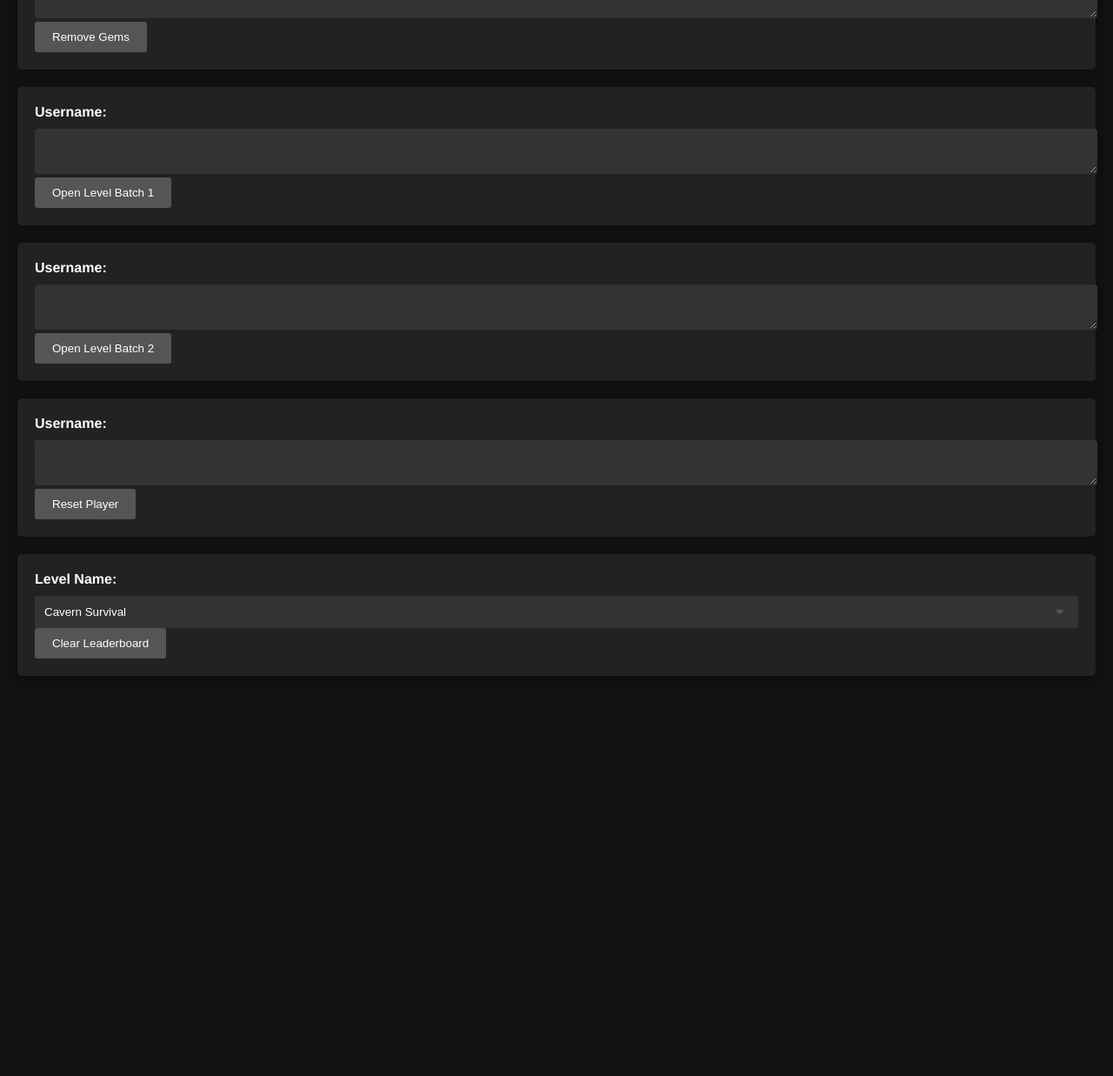
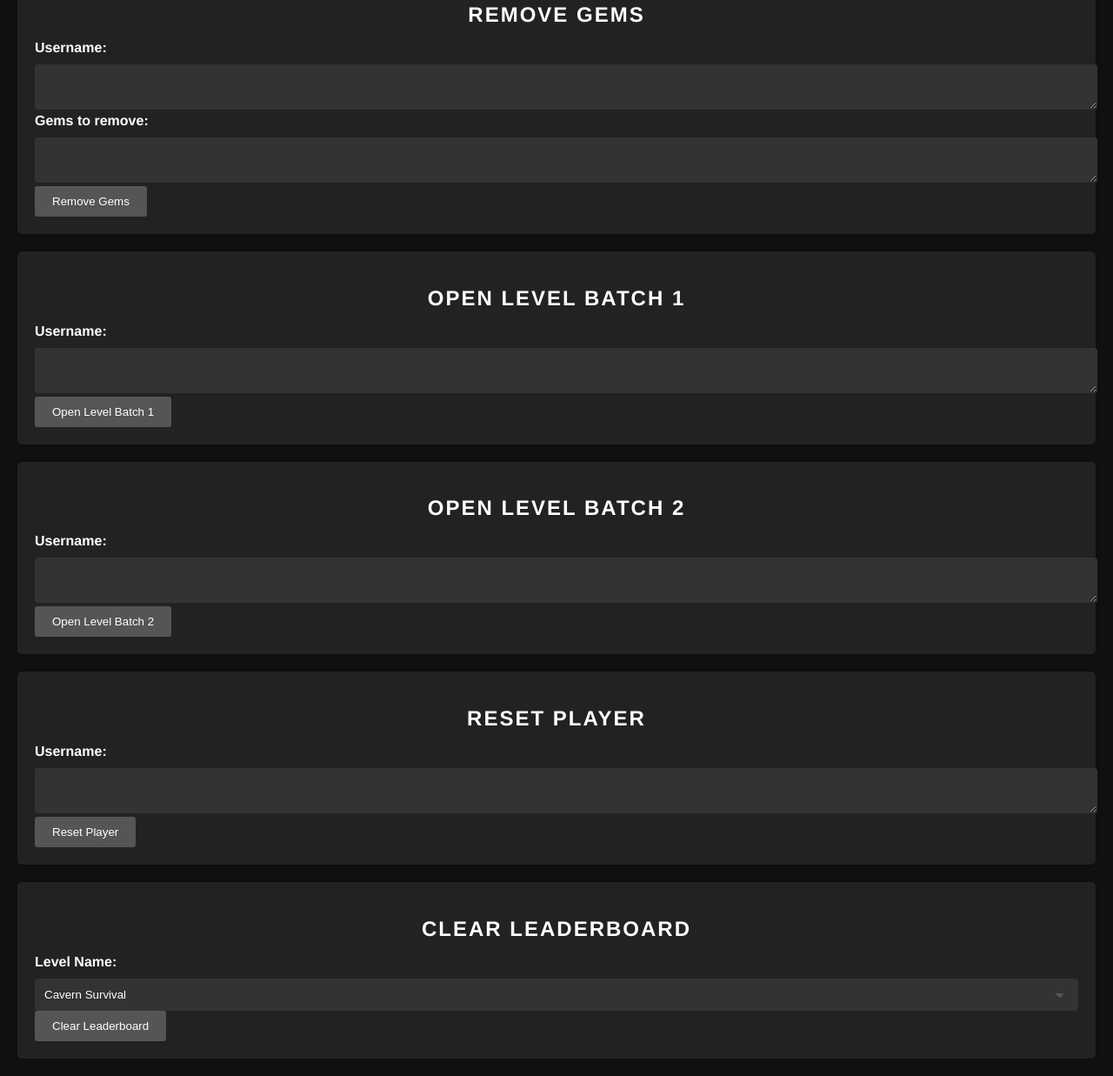
Before and after one commit to mcpe500/codecombatEAC_controlpanel, a website: page index.html in a window 1280 px wide. Shown: the part 705-1942 px from the top of the page at 87% size. Before the commit the page ends 1502 px from the top, so only its background shows below. Drawn offline with Linux system fonts and the light colour scheme.

Commit message:
improve UI

```diff
--- a/index.html
+++ b/index.html
@@ -25,6 +25,15 @@
             padding: 20px;
             border-radius: 5px;
             box-shadow: 0 0 10px rgba(0, 0, 0, 0.3);
+        }
+
+        h2 {
+            color: #ffffff;
+            text-align: center;
+            margin-bottom: 15px;
+            font-size: 1.5em;
+            text-transform: uppercase;
+            letter-spacing: 2px;
         }
 
         label {
@@ -102,12 +111,14 @@
     <h1>Game UI</h1>
 
     <form id="cheatLevelsTo81Form" action="/cheatLevelsTo81" method="post">
+        <h2>Cheat Levels to 81</h2>
         <label for="cheatLevelsTo81Username">Username:</label>
         <textarea id="cheatLevelsTo81Username" name="username" required></textarea>
         <button type="submit">Cheat Levels to 81</button>
     </form>
 
     <form id="addGemsForm" action="/addGems" method="post">
+        <h2>Add Gems</h2>
         <label for="addGemsUsername">Username:</label>
         <textarea id="addGemsUsername" name="username" required></textarea>
         <label for="addGemsAmount">Gems to add:</label>
@@ -116,6 +127,7 @@
     </form>
 
     <form id="removeGemsForm" action="/removeGems" method="post">
+        <h2>Remove Gems</h2>
         <label for="removeGemsUsername">Username:</label>
         <textarea id="removeGemsUsername" name="username" required></textarea>
         <label for="removeGemsAmount">Gems to remove:</label>
@@ -124,24 +136,28 @@
     </form>
 
     <form id="openLevelBatch1Form" action="/openLevelBatch1" method="post">
+        <h2>Open Level Batch 1</h2>
         <label for="openLevelBatch1Username">Username:</label>
         <textarea id="openLevelBatch1Username" name="username" required></textarea>
         <button type="submit">Open Level Batch 1</button>
     </form>
 
     <form id="openLevelBatch2Form" action="/openLevelBatch2" method="post">
+        <h2>Open Level Batch 2</h2>
         <label for="openLevelBatch2Username">Username:</label>
         <textarea id="openLevelBatch2Username" name="username" required></textarea>
         <button type="submit">Open Level Batch 2</button>
     </form>
 
     <form id="resetPlayerForm" action="/resetPlayer" method="post">
+        <h2>Reset Player</h2>
         <label for="resetPlayerUsername">Username:</label>
         <textarea id="resetPlayerUsername" name="username" required></textarea>
         <button type="submit">Reset Player</button>
     </form>
 
     <form id="clearLeaderboardForm" action="/clearLeaderboard" method="post">
+        <h2>Clear Leaderboard</h2>
         <label for="clearLeaderboardLevelName">Level Name:</label>
         <select id="clearLeaderboardLevelName" name="levelName" required>
             <option value="cavern-survival">Cavern Survival</option>
```
